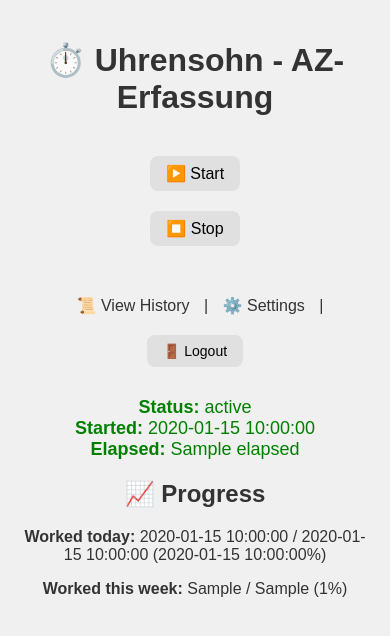
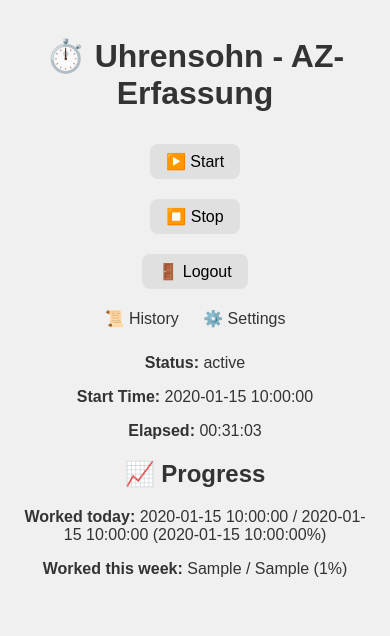
Before and after one commit to mootzen/timetrack, a Flask app: template timetracker/templates/index.html in a window 390 px wide. Shown: the top 636 px of the page. Run offline with Flask 3, Linux system fonts and the light colour scheme; the template is opened without the code that fills it: most values are stand-ins (such as "Sample title", 1, 10 or a date in 2020).

Commit message:
Add files via upload

```diff
--- a/timetracker/templates/index.html
+++ b/timetracker/templates/index.html
@@ -2,82 +2,49 @@
 <html lang="en" data-theme="{{ 'dark' if session.get('dark_mode') else 'light' }}">
 <head>
     <meta charset="UTF-8">
-  <meta name="viewport" content="width=device-width, initial-scale=1.0">
     <title>Uhrensohn</title>
-  <link rel="stylesheet" href="{{ url_for('static', filename='style.css') }}">
-  <style>
-    body {
-      font-family: Arial, sans-serif;
-      background: var(--background-color, #f0f0f0);
-      text-align: center;
-      padding: 50px;
-      margin: 0;
+    <link rel="stylesheet" href="/static/style.css">
+    <script>
+        let startTime = "{{ start_time }}";
+        let elapsedTime = "{{ elapsed }}";
+        function updateElapsed() {
+            const start = new Date(startTime);
+            const now = new Date();
+            const diff = new Date(now - start);
+            const hrs = String(diff.getUTCHours()).padStart(2, '0');
+            const mins = String(diff.getUTCMinutes()).padStart(2, '0');
+            const secs = String(diff.getUTCSeconds()).padStart(2, '0');
+            document.getElementById('elapsed').textContent = `${hrs}:${mins}:${secs}`;
         }
-    h1 {
-      color: #333;
-      margin-bottom: 30px;
-    }
-    .button {
-      padding: 10px 20px;
-      margin: 10px;
-      font-size: 18px;
-      border: none;
-      border-radius: 8px;
-      cursor: pointer;
-    }
-    .elapsed {
-      margin-top: 20px;
-      font-size: 18px;
-      color: green;
-    }
-    .link {
-      margin: 10px;
-      display: inline-block;
-      text-decoration: none;
-      font-size: 16px;
-    }
-    .footer {
-      margin-top: 30px;
-    }
-    @media (max-width: 600px) {
-      body { padding: 20px; }
-      .button { font-size: 16px; padding: 8px 16px; }
-    }
-  </style>
+        setInterval(updateElapsed, 1000);
+    </script>
 </head>
 <body>
+    <div class="container">
         <h1>⏱️ Uhrensohn - AZ-Erfassung</h1>
-
-  <form action="/start" method="post">
-    <button class="button" type="submit">▶️ Start</button>
-  </form>
-  <form action="/stop" method="post">
-    <button class="button" type="submit">⏹️ Stop</button>
-  </form>
-
-  <div class="footer">
-    <a class="link" href="/history">📜 View History</a> |
-    <a class="link" href="/settings">⚙️ Settings</a> |
-    <form style="display:inline;" action="/logout" method="post">
-      <button class="button" style="font-size: 14px;">🚪 Logout</button>
-    </form>
-  </div>
+        <form action="/start" method="post"><button class="button">▶️ Start</button></form>
+        <form action="/stop" method="post"><button class="button">⏹️ Stop</button></form>
+        <form action="/logout" method="post"><button class="button">🚪 Logout</button></form>
+        <a href="/history" class="link">📜 History</a>
+        <a href="/settings" class="link">⚙️ Settings</a>
 
         {% if status %}
-  <div class="elapsed">
-    <strong>Status:</strong> {{ status }} <br/>
+        <div class="status">
+            <p><strong>Status:</strong> {{ status }}</p>
             {% if start_time %}
-    <strong>Started:</strong> {{ start_time }} <br/>
+            <p><strong>Start Time:</strong> {{ start_time }}</p>
             {% endif %}
             {% if elapsed %}
-    <strong>Elapsed:</strong> {{ elapsed }} <br/>
+            <p><strong>Elapsed:</strong> <span id="elapsed">{{ elapsed }}</span></p>
             {% endif %}
         </div>
+        {% endif %}
+
         <div class="summary">
             <h2>📈 Progress</h2>
             <p><strong>Worked today:</strong> {{ worked_today }} / {{ expected_today }} ({{ percent_today }}%)</p>
             <p><strong>Worked this week:</strong> {{ worked_week }} / {{ expected_week }} ({{ percent_week }}%)</p>
         </div>
-  {% endif %}
+    </div>
 </body>
 </html>
```
Also changed, not shown: timetracker/templates/login.html (+8 -8 lines), timetracker/templates/settings.html (+9 -9 lines). Lines whose indentation alone changed are shown as unchanged.
